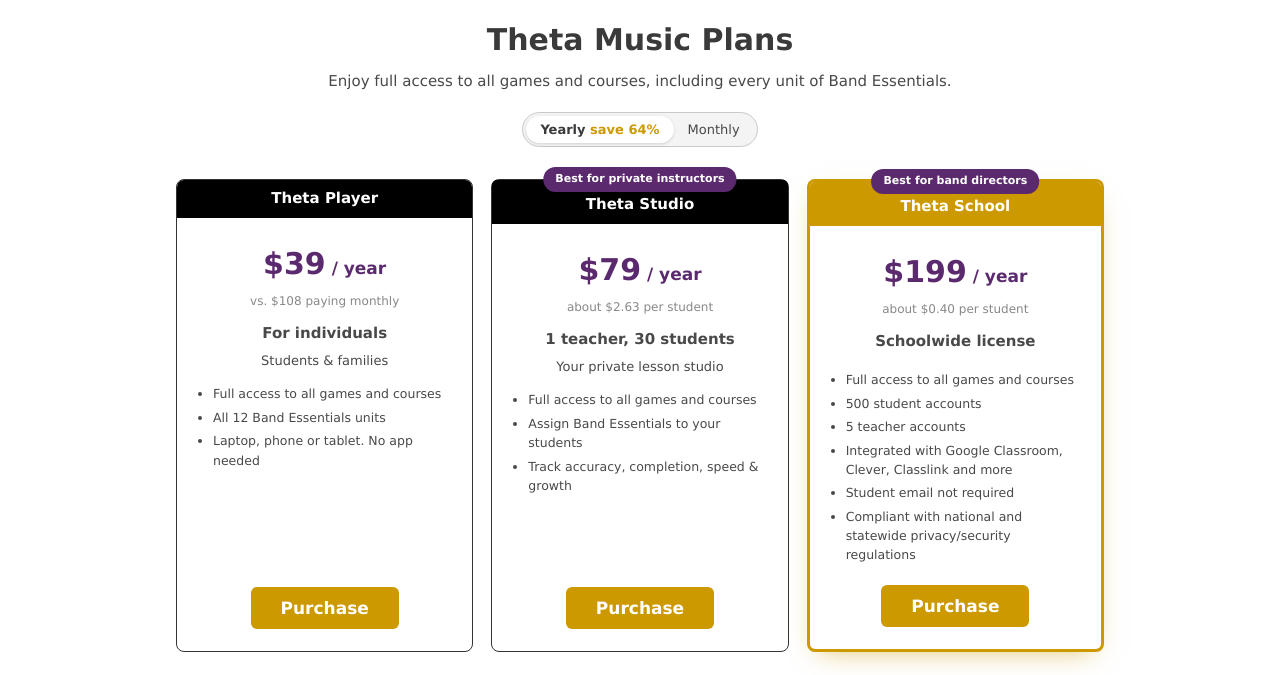
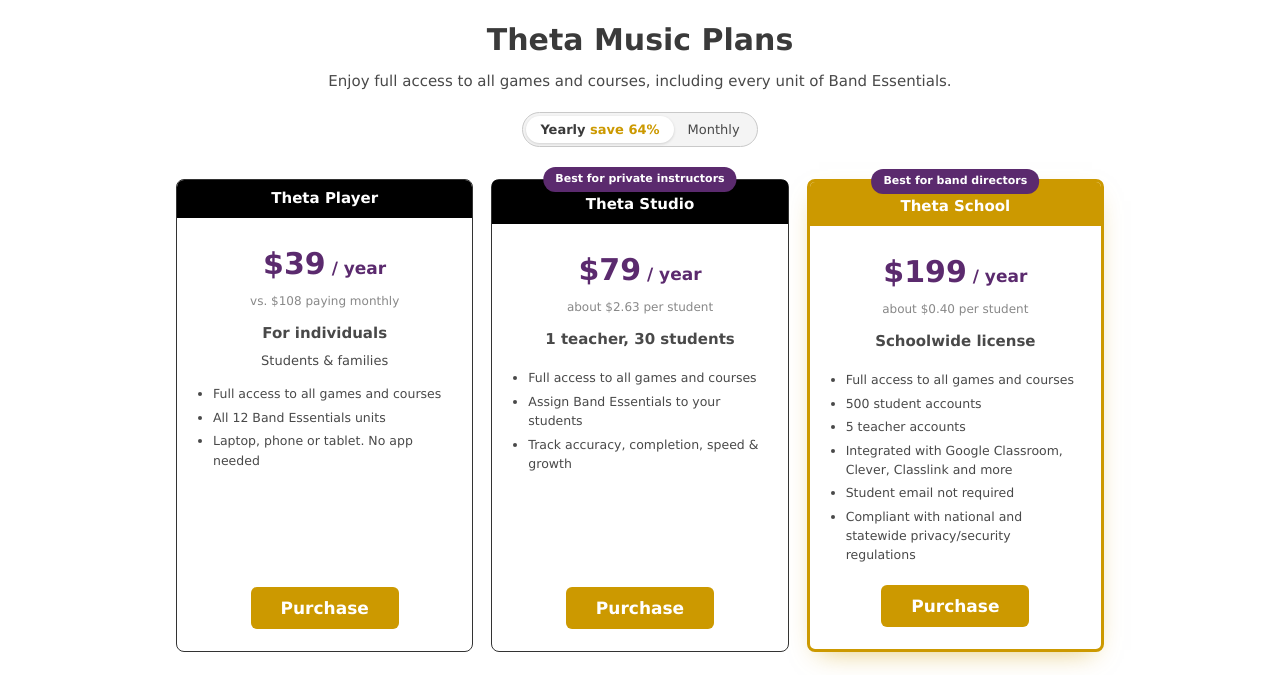
Before and after one commit to johnshawler/social-media-landing, a plain HTML site: page pricing.html in a window 1280 px wide. Shown: the part 72-747 px from the top of the page. Drawn offline with Linux system fonts and the light colour scheme.

Commit message:
Remove subtitle line from Theta Studio plan card
Co-Authored-By: Claude Opus 5.5 <noreply@anthropic.com>

```diff
--- a/pricing.html
+++ b/pricing.html
@@ -188,7 +188,6 @@ footer a{margin:0 8px;text-decoration:none}
         <div class="price"><b>$79</b> / year</div>
         <div class="was">about $2.63 per student</div>
         <div class="for">1 teacher, 30 students</div>
-        <div class="sub">Your private lesson studio</div>
         <ul>
           <li>Full access to all games and courses</li>
           <li>Assign Band Essentials to your students</li>
```
